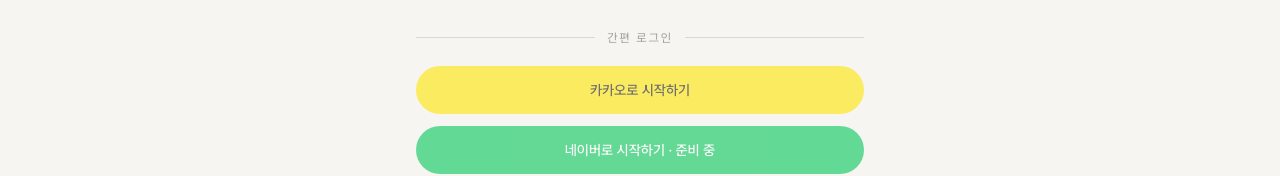
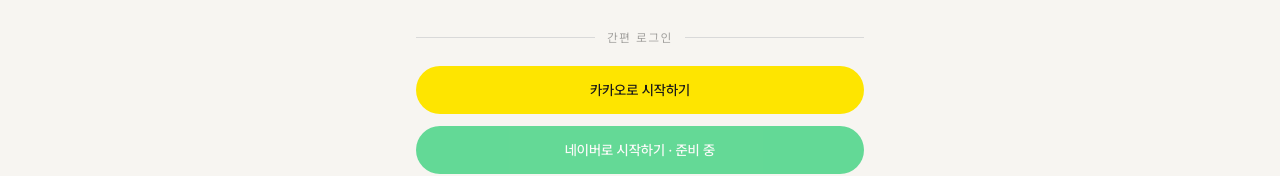
Before and after one commit to Kimky1120/pi-coffee-roasters, a Next.js app: page /login in a window 1280 px wide. Shown: the part 541-717 px from the top of the page. Built offline with nearby package versions, Linux system fonts and the light colour scheme; no server answers.

Commit message:
Only dim Kakao button while loading
Kakao button had opacity-60 applied unconditionally, making the now-
enabled button look faded at rest. Switch to disabled:opacity-60,
matching the submit button's loading-state pattern.

```diff
--- a/src/components/shop/AuthForm.tsx
+++ b/src/components/shop/AuthForm.tsx
@@ -286,7 +286,7 @@
             type="button"
             onClick={handleKakaoLogin}
             disabled={isKakaoLoading}
-            className="h-12 rounded-full bg-[#FEE500] px-6 text-sm font-medium text-[#191919] opacity-60"
+            className="h-12 rounded-full bg-[#FEE500] px-6 text-sm font-medium text-[#191919] disabled:opacity-60"
           >
             {isKakaoLoading ? "카카오 로그인 연결 중..." : "카카오로 시작하기"}
           </button>
```
